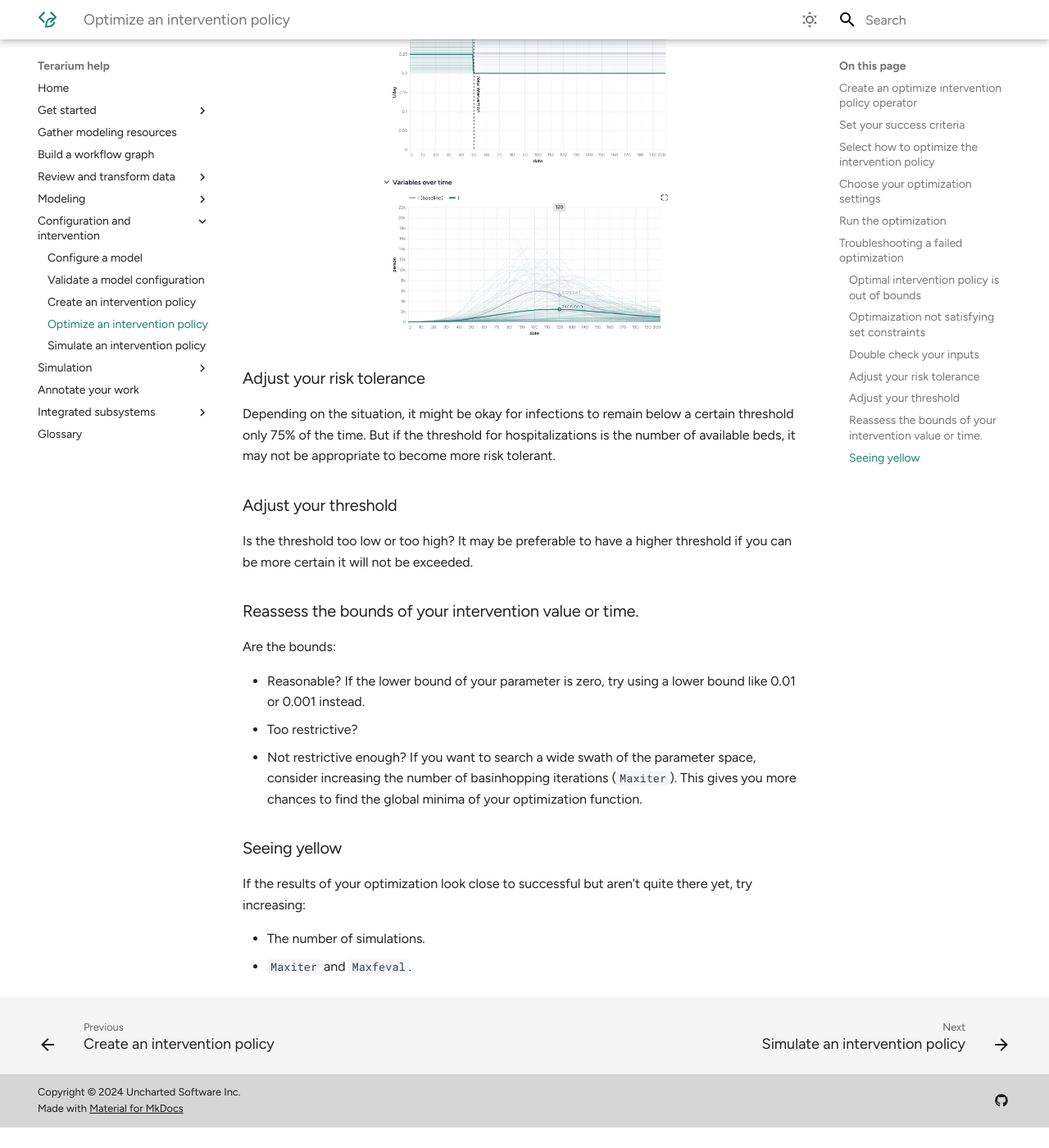
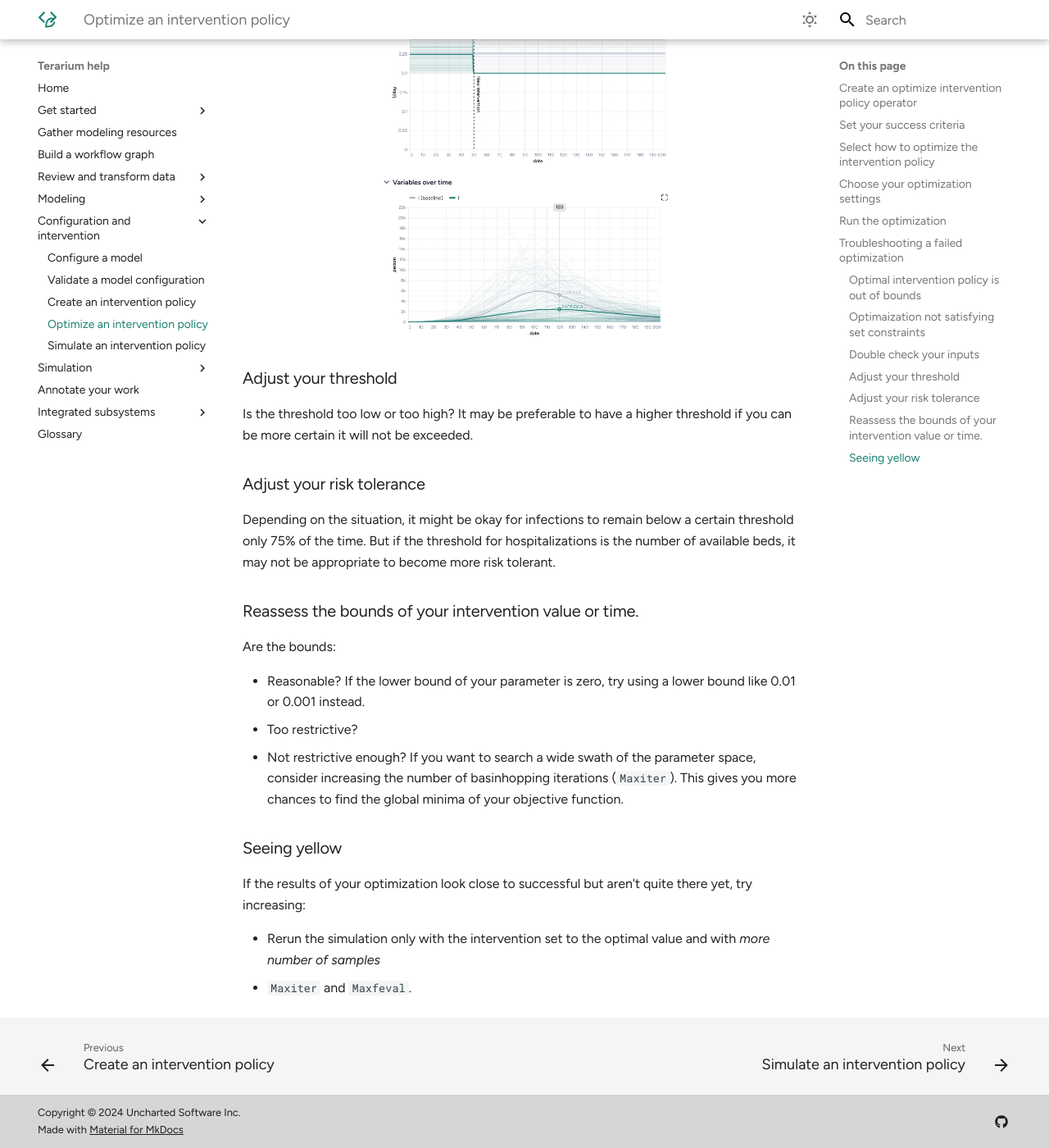
Before and after one commit to DARPA-ASKEM/terarium-docs, an MkDocs documentation site: the page built from docs/config-and-intervention/optimize-intervention-policy.md, in a window 1280 px wide and 1400 px high, scrolled down 5673 px. Shown: the whole window at 82% size. Built offline with MkDocs 1.6.1 and Material for MkDocs 9.7.7, drawn with Linux system fonts in a browser that asks for light colours; plug-ins that fetch from the network failed and are left out; before the commit the page ends 7048 px from its top, so only the background shows below that; some of the changed text lies outside the part shown.

Commit message:
Update optimize-intervention-policy.md

```diff
--- a/docs/config-and-intervention/optimize-intervention-policy.md
+++ b/docs/config-and-intervention/optimize-intervention-policy.md
@@ -124,7 +124,7 @@
 Try the following:
 - Check if the threshold value is appropriate for given problem
 - Use a different initial guess for the interventions
-- Increase `Maxiter` and `Maxfeval`
+- Increase `Maxiter` and `Maxfeval` to provide more time for the optimizer to converge
 - Increase `Number of samples` to improve accuracy of Monte Carlo risk estimation
 
 ### Double check your inputs
@@ -133,18 +133,17 @@
 - As a sanity check, remove or tighten unnecessary sources of uncertainty. For example, if the default configuration of a SEIR model includes substantial uncertainty in the initial infectious population, try setting a fixed number of infectious individuals initially. This can help you investigate how changing the tranmission rate impacts infections and discover a successful optimization.
 - Is the proposed intervention policy correct? Does the parameter you are intervening have the intended effect on the state variable of interest?
 
-**Simulate the model with your proposed intervention applied as a check**
-Compare the results. Thicker solid lines represent the *mean trajectory* of the simulations, while the optimization focuses on "worst case scenarios" defined by your *risk tolerance*. Even if the peak of the intervened simulations is close to your desired threshold value, the range of all simulations (shown in lighter gray or green) can be much wider. Asking that the threshold not be exceeded in 95% of simulations is different than it might appear, as the mean being close to the threshold doesn't fully account for the variability, as shown below.
+**Simulate the model with your proposed intervention applied as a check and compare the results:** Thicker solid lines represent the *mean trajectory* of the simulations, while the optimization focuses on "worst case scenarios" defined by your *risk tolerance*. Even if the peak of the intervened simulations is close to your desired threshold value, the range of all simulations (shown in lighter gray or green) can be much wider. Asking that the threshold not be exceeded in 95% of simulations is different than it might appear, as the mean being close to the threshold doesn't fully account for the variability, as shown below.
 
 ![Intervened samples](../img/config-and-intervention/optimization/intervened_samples.png)
+
+### Adjust your threshold
+
+Is the threshold too low or too high? It may be preferable to have a higher threshold if you can be more certain it will not be exceeded.
 
 ### Adjust your risk tolerance
 
 Depending on the situation, it might be okay for infections to remain below a certain threshold only 75% of the time. But if the threshold for hospitalizations is the number of available beds, it may not be appropriate to become more risk tolerant.
-
-### Adjust your threshold
-
-Is the threshold too low or too high? It may be preferable to have a higher threshold if you can be more certain it will not be exceeded.
 
 ### Reassess the bounds of your intervention value or time.
 
@@ -152,11 +151,11 @@
 
 - Reasonable? If the lower bound of your parameter is zero, try using a lower bound like 0.01 or 0.001 instead.
 - Too restrictive?
-- Not restrictive enough? If you want to search a wide swath of the parameter space, consider increasing the number of basinhopping iterations (`Maxiter`). This gives you more chances to find the global minima of your optimization function.
+- Not restrictive enough? If you want to search a wide swath of the parameter space, consider increasing the number of basinhopping iterations (`Maxiter`). This gives you more chances to find the global minima of your objective function.
 
 ### Seeing yellow
 
 If the results of your optimization look close to successful but aren't quite there yet, try increasing:
 
-- The number of simulations.
+- Rerun the simulation only with the intervention set to the optimal value and with *more number of samples*
 - `Maxiter` and `Maxfeval`.
```
